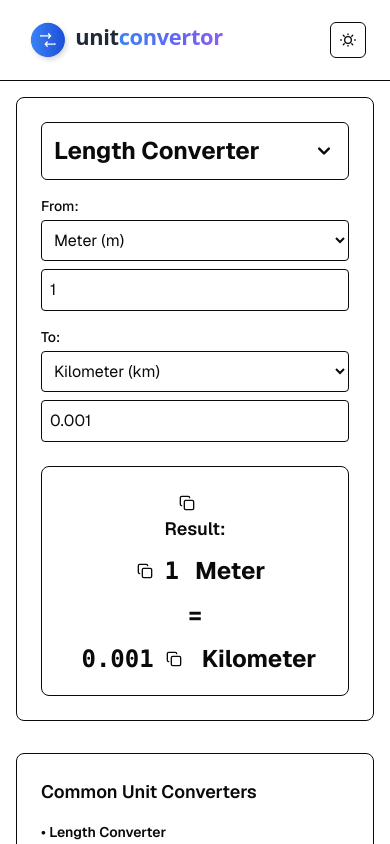
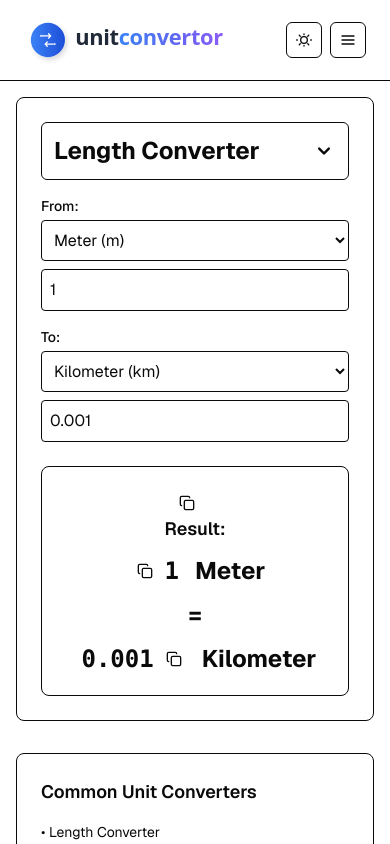
Before and after one commit to Dpakkk/unitconvertor, a Next.js app: page / in a window 390 px wide. Shown: the top 844 px of the page. Built offline with nearby package versions, Linux system fonts and the light colour scheme.

Commit message:
hover effect in the header buttons
broken links fixed

```diff
--- a/src/components/Footer.tsx
+++ b/src/components/Footer.tsx
@@ -44,11 +44,7 @@ export function Footer() {
                 {conversions.slice(0, 3).map((category) => (
                   <li key={category.path}>
                     <Link
-                      href={
-                        category.path === '/length-converter'
-                          ? '/'
-                          : category.path
-                      }
+                      href={category.path}
                       className="text-muted-foreground hover:text-primary text-sm transition-colors"
                     >
                       {category.name}
--- a/src/components/Header.tsx
+++ b/src/components/Header.tsx
@@ -1,7 +1,7 @@
 'use client'
 
 import { useTheme } from 'next-themes'
-import React from 'react'
+import React, { useState } from 'react'
 import { conversions } from '@/lib/conversions'
 import Link from 'next/link'
 import { usePathname } from 'next/navigation'
@@ -10,6 +10,7 @@ import Image from 'next/image'
 export function Header() {
   const { theme, setTheme } = useTheme()
   const pathname = usePathname()
+  const [isMobileMenuOpen, setIsMobileMenuOpen] = useState(false)
 
   return (
     <header className="border-b px-6 py-4">
@@ -23,18 +24,24 @@ export function Header() {
           />
         </Link>
         <nav className="hidden gap-4 md:flex">
-          {conversions.map((category) => (
+          {conversions.map((category) => {
+            const isActive = pathname === category.path
+            return (
               <Link
                 key={category.path}
                 href={category.path}
-              className={`text-base font-medium ${
-                pathname === category.path ? '' : 'text-muted-foreground'
-              } hover:text-primary transition-colors`}
+                className={`hover:text-primary text-base transition-colors ${
+                  isActive
+                    ? 'text-primary font-semibold'
+                    : 'text-muted-foreground font-medium'
+                }`}
               >
-              {category.name}
+                {category.name} Converter
               </Link>
-          ))}
+            )
+          })}
         </nav>
+        <div className="flex items-center gap-2">
           <button
             onClick={() => setTheme(theme === 'dark' ? 'light' : 'dark')}
             className="relative inline-flex h-9 w-9 items-center justify-center rounded-md border text-sm"
@@ -73,7 +80,88 @@ export function Header() {
               <circle cx="12" cy="12" r="5"></circle>
             </svg>
           </button>
+          <button
+            onClick={() => setIsMobileMenuOpen(true)}
+            className="inline-flex h-9 w-9 items-center justify-center rounded-md border text-sm md:hidden"
+            aria-label="Open menu"
+          >
+            <svg
+              xmlns="http://www.w3.org/2000/svg"
+              width="24"
+              height="24"
+              viewBox="0 0 24 24"
+              fill="none"
+              stroke="currentColor"
+              strokeWidth="2"
+              strokeLinecap="round"
+              strokeLinejoin="round"
+              className="h-4 w-4"
+            >
+              <line x1="3" y1="12" x2="21" y2="12"></line>
+              <line x1="3" y1="6" x2="21" y2="6"></line>
+              <line x1="3" y1="18" x2="21" y2="18"></line>
+            </svg>
+          </button>
         </div>
+      </div>
+      {isMobileMenuOpen && (
+        <div className="bg-background/80 fixed inset-0 z-50 p-6 backdrop-blur-sm md:hidden">
+          <div className="mb-8 flex items-center justify-between">
+            <Link
+              href="/"
+              className="flex items-center gap-2"
+              onClick={() => setIsMobileMenuOpen(false)}
+            >
+              <Image
+                src="/logo.svg"
+                alt="UnitConvertor Logo"
+                width={239}
+                height={239}
+              />
+            </Link>
+            <button
+              onClick={() => setIsMobileMenuOpen(false)}
+              className="inline-flex h-9 w-9 items-center justify-center rounded-md border text-sm"
+              aria-label="Close menu"
+            >
+              <svg
+                xmlns="http://www.w3.org/2000/svg"
+                width="24"
+                height="24"
+                viewBox="0 0 24 24"
+                fill="none"
+                stroke="currentColor"
+                strokeWidth="2"
+                strokeLinecap="round"
+                strokeLinejoin="round"
+                className="h-4 w-4"
+              >
+                <line x1="18" y1="6" x2="6" y2="18"></line>
+                <line x1="6" y1="6" x2="18" y2="18"></line>
+              </svg>
+            </button>
+          </div>
+          <nav className="flex flex-col items-start gap-4">
+            {conversions.map((category) => {
+              const isActive = pathname === category.path
+              return (
+                <Link
+                  key={category.path}
+                  href={category.path}
+                  className={`hover:text-primary text-xl transition-colors ${
+                    isActive
+                      ? 'text-primary font-semibold'
+                      : 'text-muted-foreground font-medium'
+                  }`}
+                  onClick={() => setIsMobileMenuOpen(false)}
+                >
+                  {category.name} Converter
+                </Link>
+              )
+            })}
+          </nav>
+        </div>
+      )}
     </header>
   )
 }
--- a/src/components/Sidebar.tsx
+++ b/src/components/Sidebar.tsx
@@ -14,10 +14,9 @@ export function Sidebar() {
         {conversions.map((category) => (
           <li key={category.path}>
             <Link
-              href={category.path === '/length-converter' ? '/' : category.path}
+              href={category.path}
               className={`hover:text-primary block text-sm transition-colors ${
-                pathname === category.path ||
-                (pathname === '/' && category.path === '/length-converter')
+                pathname === category.path
                   ? 'text-primary font-semibold'
                   : 'text-muted-foreground'
               }`}
```
Lines whose indentation alone changed are shown as unchanged.
